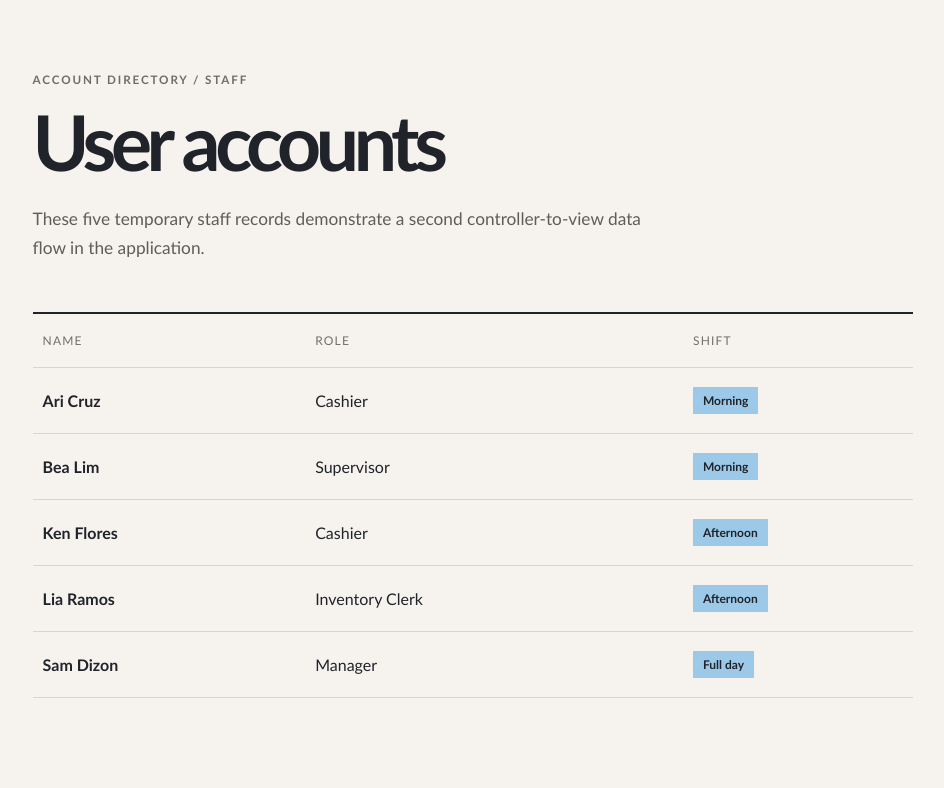
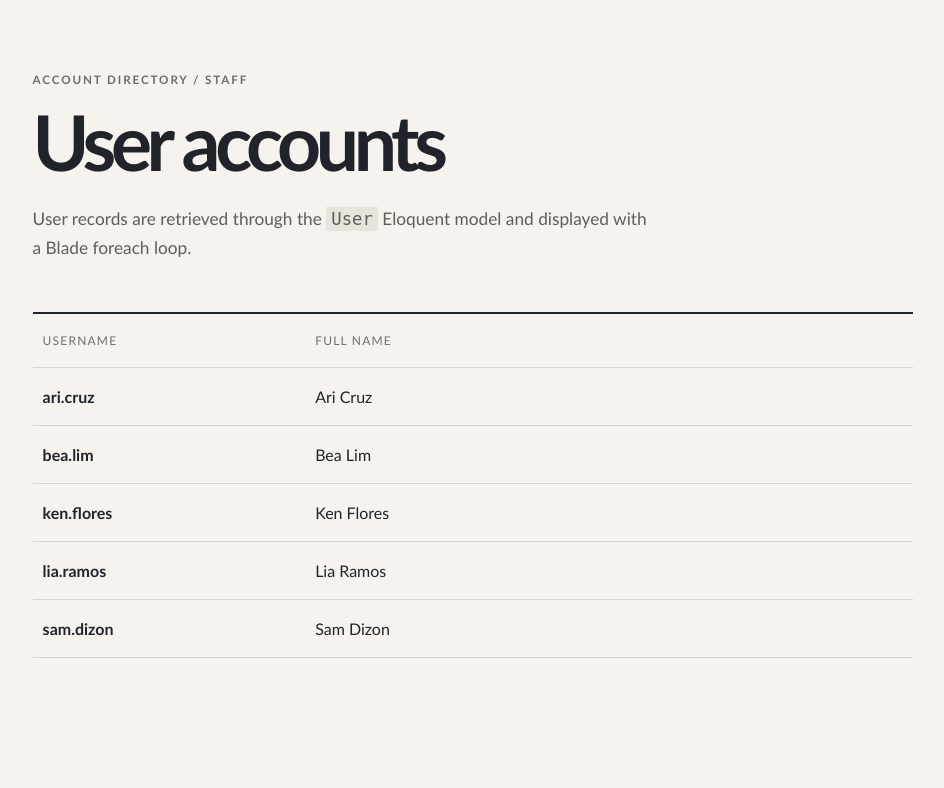
Before and after one commit to eirhizjericko-boop/TFA5_MANIEGO, a Laravel app: page /users in a window 1280 px wide. Shown: the part 100-888 px from the top of the page, without its empty margins (167-1111 px from the left). After the commit the page ends 758 px from the top, so only its background shows below. Run offline with Laravel 12, Linux system fonts and the light colour scheme; data comes from the database, SQL or seed files in the repository.

Commit message:
Complete TFA6 - Replace arrays with Eloquent

```diff
--- a/app/Http/Controllers/UserController.php
+++ b/app/Http/Controllers/UserController.php
@@ -1,18 +1,14 @@
 <?php
 
 namespace App\Http\Controllers;
+
+use App\Models\User;
 
 class UserController extends Controller
 {
     public function index()
     {
-        $staffAccounts = [
-            ['name' => 'Ari Cruz', 'role' => 'Cashier', 'shift' => 'Morning'],
-            ['name' => 'Bea Lim', 'role' => 'Supervisor', 'shift' => 'Morning'],
-            ['name' => 'Ken Flores', 'role' => 'Cashier', 'shift' => 'Afternoon'],
-            ['name' => 'Lia Ramos', 'role' => 'Inventory Clerk', 'shift' => 'Afternoon'],
-            ['name' => 'Sam Dizon', 'role' => 'Manager', 'shift' => 'Full day'],
-        ];
+        $staffAccounts = User::orderBy('full_name')->get();
 
         return view('accounts.users', compact('staffAccounts'));
     }
--- a/app/Models/User.php
+++ b/app/Models/User.php
@@ -3,15 +3,12 @@
 namespace App\Models;
 
 // use Illuminate\Contracts\Auth\MustVerifyEmail;
-use Database\Factories\UserFactory;
 use Illuminate\Database\Eloquent\Factories\HasFactory;
-use Illuminate\Foundation\Auth\User as Authenticatable;
-use Illuminate\Notifications\Notifiable;
+use Illuminate\Database\Eloquent\Model;
 
-class User extends Authenticatable
+class User extends Model
 {
-    /** @use HasFactory<UserFactory> */
-    use HasFactory, Notifiable;
+    use HasFactory;
 
     /**
      * The attributes that are mass assignable.
@@ -19,31 +16,7 @@ class User extends Authenticatable
      * @var list<string>
      */
     protected $fillable = [
-        'name',
-        'email',
-        'password',
+        'username',
+        'full_name',
     ];
-
-    /**
-     * The attributes that should be hidden for serialization.
-     *
-     * @var list<string>
-     */
-    protected $hidden = [
-        'password',
-        'remember_token',
-    ];
-
-    /**
-     * Get the attributes that should be cast.
-     *
-     * @return array<string, string>
-     */
-    protected function casts(): array
-    {
-        return [
-            'email_verified_at' => 'datetime',
-            'password' => 'hashed',
-        ];
-    }
 }
--- a/database/seeders/DatabaseSeeder.php
+++ b/database/seeders/DatabaseSeeder.php
@@ -14,6 +14,6 @@ class DatabaseSeeder extends Seeder
      */
     public function run(): void
     {
-        $this->call(CustomerAccountSeeder::class);
+        $this->call(AccountSeeder::class);
     }
 }
--- a/public/css/pos.css
+++ b/public/css/pos.css
@@ -34,7 +34,8 @@ h1 span { color: var(--coral); }
 .table-head { color: #716f69; text-transform: uppercase; }
 .person-name { font-weight: 900; }
 em { font-style: normal; }
-.status, .shift { display: inline-block; padding: 6px 10px; font-size: .75rem; font-weight: 900; }
+.status, .shift, .phone { display: inline-block; padding: 6px 10px; font-size: .75rem; font-weight: 900; }
+.phone { background: var(--yellow); }
 .status.active { background: #c9e7ca; }.status.pending { background: var(--yellow); }.status.inactive { background: #ddd9d2; }.shift { background: var(--blue); }
 code { background: #e8e3dc; padding: 2px 5px; }
 .footer { border-top: 2px solid var(--ink); color: #74716b; font-size: .8rem; padding: 22px 7vw; }
--- a/resources/views/accounts/users.blade.php
+++ b/resources/views/accounts/users.blade.php
@@ -4,16 +4,15 @@
 <section class="page-heading compact-heading">
     <p class="eyebrow">ACCOUNT DIRECTORY / STAFF</p>
     <h1>User accounts</h1>
-    <p>These five temporary staff records demonstrate a second controller-to-view data flow in the application.</p>
+    <p>User records are retrieved through the <code>User</code> Eloquent model and displayed with a Blade foreach loop.</p>
 </section>
 
 <div class="account-table">
-    <div class="table-row table-head"><span>Name</span><span>Role</span><span>Shift</span></div>
+    <div class="table-row table-head"><span>Username</span><span>Full name</span></div>
     @foreach ($staffAccounts as $staff)
         <div class="table-row">
-            <span class="person-name">{{ $staff['name'] }}</span>
-            <span>{{ $staff['role'] }}</span>
-            <span><em class="shift">{{ $staff['shift'] }}</em></span>
+            <span class="person-name">{{ $staff->username }}</span>
+            <span>{{ $staff->full_name }}</span>
         </div>
     @endforeach
 </div>
--- a/resources/views/pages/about.blade.php
+++ b/resources/views/pages/about.blade.php
@@ -10,6 +10,6 @@
 <section class="flow-list">
     <div><b>ROUTE</b><span>Chooses the URL and controller method.</span></div>
     <div><b>CONTROLLER</b><span>Prepares the page response and sample records.</span></div>
-    <div><b>BLADE VIEW</b><span>Displays the content and loops through account arrays.</span></div>
+    <div><b>BLADE VIEW</b><span>Displays the content and loops through Eloquent records.</span></div>
 </section>
 @endsection
--- a/resources/views/pages/home.blade.php
+++ b/resources/views/pages/home.blade.php
@@ -4,7 +4,7 @@
 <section class="hero-panel">
     <p class="eyebrow">IT0049 · WEB SYSTEM TECHNOLOGIES</p>
     <h1>A small POS workspace<br><span>ready for the next sale.</span></h1>
-    <p class="hero-copy">Counterboard is a beginner-friendly Laravel foundation that keeps the important pieces visible: routes, controllers, Blade views, and temporary account data.</p>
+    <p class="hero-copy">Counterboard is a beginner-friendly Laravel foundation that keeps the important pieces visible: routes, controllers, Blade views, and database records.</p>
     <a class="button" href="{{ route('customers.index') }}">View customer accounts <span>→</span></a>
 </section>
 
```
Also changed, not shown: app/Http/Controllers/CustomerController.php (+3 -7 lines), app/Models/Customer.php (added, +17 -0 lines), database/seeders/AccountSeeder.php (added, +28 -0 lines), database/seeders/CustomerAccountSeeder.php (deleted, +0 -20 lines), resources/views/accounts/customers.blade.php (+5 -5 lines), README.md, database/migrations/0001_01_01_000000_create_users_table.php, database/migrations/2026_11_10_000003_create_customers_table.php.
